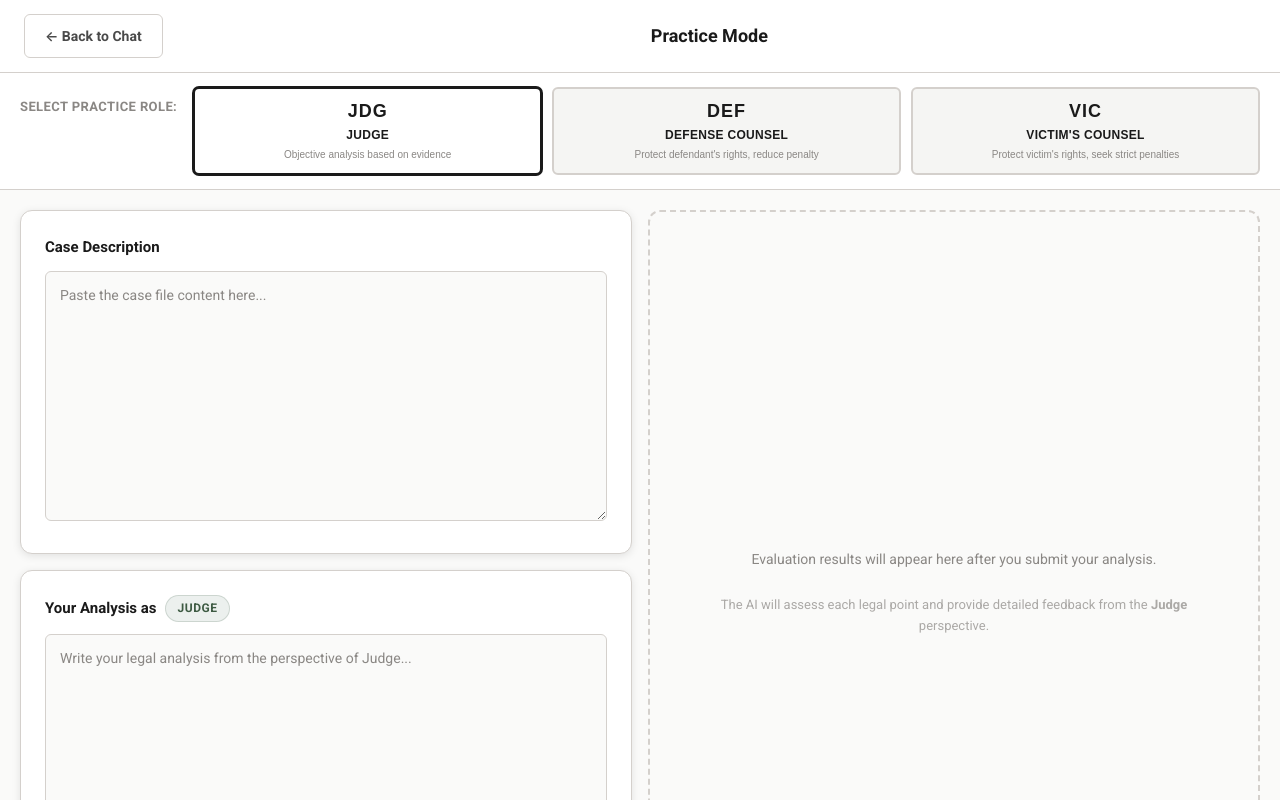
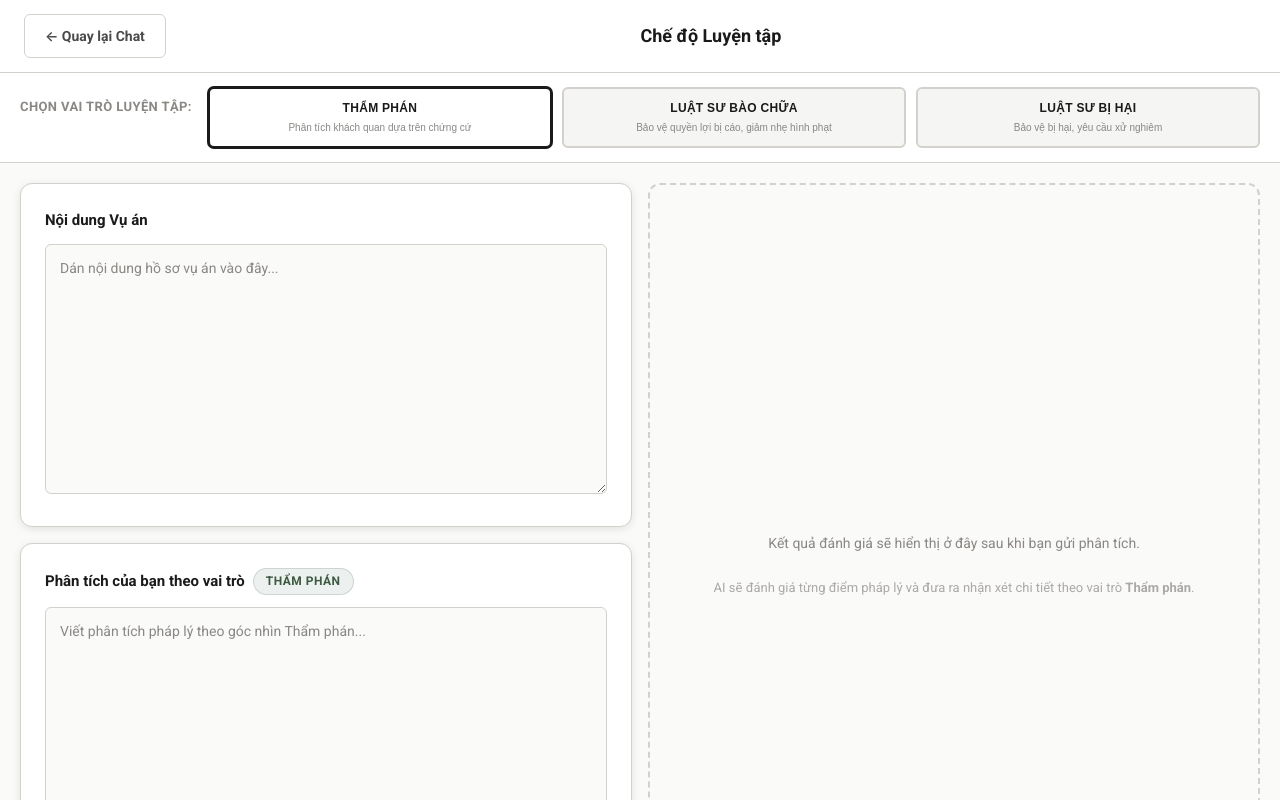
Before and after one commit to trunghieu1206/PenalLawChatbot, a React (Vite) app in the folder frontend/: page /training in a window 1280 px wide. Shown: the top 800 px of the page. Built offline with nearby package versions, Linux system fonts and the light colour scheme.

Commit message:
fix frontend

```diff
--- a/frontend/index.html
+++ b/frontend/index.html
@@ -3,7 +3,7 @@
   <head>
     <meta charset="UTF-8" />
     <meta name="viewport" content="width=device-width, initial-scale=1.0" />
-    <title>LegalAI — Trợ lý Pháp luật Hình sự Việt Nam</title>
+    <title>VNPLaw — Hệ thống Tư vấn Pháp luật Hình sự Việt Nam</title>
     <meta name="description" content="Hệ thống tư vấn pháp lý hình sự thông minh dựa trên AI. Phân tích vụ án, tra cứu điều luật, và nhận tư vấn pháp lý chuyên sâu." />
     <link rel="preconnect" href="https://fonts.googleapis.com" />
     <link rel="preconnect" href="https://fonts.gstatic.com" crossorigin />
--- a/frontend/src/components/MessageBubble.jsx
+++ b/frontend/src/components/MessageBubble.jsx
@@ -42,9 +42,9 @@ function processChildren(children) {
 }
 
 const ROLE_LABELS = {
-  defense: { label: 'Defense', abbr: 'DEF', cls: 'defense' },
-  victim: { label: 'Victim\'s Counsel', abbr: 'VIC', cls: 'victim' },
-  neutral: { label: 'Judge', abbr: 'JDG', cls: 'neutral' },
+  defense: { label: 'Luật sư Bào chữa', cls: 'defense' },
+  victim: { label: 'Luật sư Bị hại', cls: 'victim' },
+  neutral: { label: 'Thẩm phán', cls: 'neutral' },
 };
 
 export default function MessageBubble({ message, role }) {
@@ -59,7 +59,7 @@ export default function MessageBubble({ message, role }) {
       <div className={styles.bubble}>
         {!isUser && role && ROLE_LABELS[role] && (
           <span className={`badge badge-${ROLE_LABELS[role].cls} ${styles.roleBadge}`}>
-            {ROLE_LABELS[role].abbr}
+            {ROLE_LABELS[role].label}
           </span>
         )}
 
@@ -72,7 +72,7 @@ export default function MessageBubble({ message, role }) {
 
         {message.mappedLaws && message.mappedLaws.length > 0 && (
           <div className={styles.lawsTag}>
-            <span className={styles.lawsLabel}>Applicable law:</span>
+            <span className={styles.lawsLabel}>Điều luật áp dụng:</span>
             {message.mappedLaws.map((l, i) => (
               <span key={i} className={`${styles.lawPill} law-citation`}>
                 {l.article} {l.clause}
@@ -84,7 +84,7 @@ export default function MessageBubble({ message, role }) {
         <time className={styles.time}>
           {message.createdAt
             ? new Date(message.createdAt).toLocaleTimeString('vi-VN', { hour: '2-digit', minute: '2-digit' })
-            : 'Just now'}
+            : 'Vừa xong'}
         </time>
       </div>
     </div>
--- a/frontend/src/components/RoleSelector.jsx
+++ b/frontend/src/components/RoleSelector.jsx
@@ -3,24 +3,21 @@ import styles from './RoleSelector.module.css';
 const ROLES = [
   {
     id: 'defense',
-    label: 'Defense Counsel',
-    desc: 'Protect defendant\'s rights',
+    label: 'Luật sư Bào chữa',
+    desc: 'Bảo vệ quyền lợi bị cáo',
     color: '#2d5f7a',
-    abbr: 'DEF',
   },
   {
     id: 'neutral',
-    label: 'Judge',
-    desc: 'Objective legal determination',
+    label: 'Thẩm phán',
+    desc: 'Phán quyết khách quan dựa trên chứng cứ',
     color: '#3d5a42',
-    abbr: 'JDG',
   },
   {
     id: 'victim',
-    label: 'Victim\'s Counsel',
-    desc: 'Protect victim\'s rights',
+    label: 'Luật sư Bị hại',
+    desc: 'Bảo vệ quyền lợi nạn nhân',
     color: '#8b3a3a',
-    abbr: 'VIC',
   },
 ];
 
@@ -36,7 +33,6 @@ export default function RoleSelector({ selected, onChange }) {
           type="button"
           aria-pressed={selected === r.id}
         >
-          <span className={styles.abbr}>{r.abbr}</span>
           <span className={styles.label}>{r.label}</span>
           <span className={styles.desc}>{r.desc}</span>
         </button>
--- a/frontend/src/components/RoleSelector.module.css
+++ b/frontend/src/components/RoleSelector.module.css
@@ -1,19 +1,19 @@
 .wrapper {
   display: flex;
   gap: 12px;
-  flex-wrap: wrap;
-  justify-content: center;
+  flex-wrap: nowrap;
+  justify-content: space-between;
+  align-items: stretch;
 }
 
 .role {
   flex: 1;
-  min-width: 140px;
   display: flex;
   flex-direction: column;
   align-items: center;
   justify-content: center;
-  gap: 6px;
-  padding: 18px 16px;
+  gap: 8px;
+  padding: 20px 16px;
   background: var(--bg-surface);
   border: 2px solid var(--border);
   border-radius: var(--radius-md);
@@ -53,21 +53,12 @@
     0 4px 12px rgba(0, 0, 0, 0.1);
 }
 
-.abbr {
-  font-size: 20px;
-  position: relative;
-  z-index: 1;
-  font-weight: 700;
-  letter-spacing: 1px;
-  color: var(--role-color);
-}
-
 .label {
-  font-size: 13px;
+  font-size: 14px;
   font-weight: 700;
   position: relative;
   z-index: 1;
-  letter-spacing: 0.4px;
+  letter-spacing: 0.3px;
   text-transform: uppercase;
 }
 
--- a/frontend/src/pages/ChatPage.jsx
+++ b/frontend/src/pages/ChatPage.jsx
@@ -200,8 +200,7 @@ export default function ChatPage() {
     }
   };
 
-  const roleLabel = activeRole === 'defense' ? 'Defense' : activeRole === 'victim' ? 'Victim\'s Counsel' : 'Judge';
-  const roleAbbr = activeRole === 'defense' ? 'DEF' : activeRole === 'victim' ? 'VIC' : 'JDG';
+  const roleLabel = activeRole === 'defense' ? 'Luật sư Bào chữa' : activeRole === 'victim' ? 'Luật sư Bị hại' : 'Thẩm phán';
   const charCount = input.length;
 
   const handleRoleBtnClick = () => {
@@ -220,14 +219,14 @@ export default function ChatPage() {
       <aside className={`${styles.sidebar} ${sidebarOpen ? styles.sidebarOpen : styles.sidebarClosed}`}>
         <div className={styles.sidebarHeader}>
           <div className={styles.logo}>
-            {sidebarOpen && <span className={styles.logoText}>LegalAI</span>}
+            {sidebarOpen && <span className={styles.logoText}>VNPLaw</span>}
           </div>
         </div>
 
         {sidebarOpen && (
           <>
             <button className={`btn btn-primary ${styles.newChatBtn}`} onClick={createNewSession}>
-              ✦ Cuộc trò chuyện mới
+              Cuộc trò chuyện mới
             </button>
 
             <div className={styles.sessionList}>
@@ -265,7 +264,7 @@ export default function ChatPage() {
               className={styles.trainingBtn}
               onClick={() => navigate('/training')}
             >
-              Practice Mode
+              Chế độ Luyện tập
             </button>
 
             <div className={styles.userSection}>
@@ -286,7 +285,7 @@ export default function ChatPage() {
                     }}
                     style={{ width: '100%', marginTop: '8px' }}
                   >
-                    🚪 Đăng xuất
+                    Đăng xuất
                   </button>
                 </>
               ) : (
@@ -294,24 +293,22 @@ export default function ChatPage() {
                   <div className={styles.userInfo}>
                     <span className={styles.userAvatar}>G</span>
                     <div>
-                      <div className={styles.userName}>Guest</div>
-                      <div className={styles.userEmail}>No login required</div>
+                      <div className={styles.userName}>Khách</div>
+                      <div className={styles.userEmail}>Chưa đăng nhập</div>
                     </div>
                   </div>
-                  <div style={{ display: 'flex', gap: '8px', marginTop: '8px', minWidth: 0, width: '100%' }}>
+                  <div className={styles.userActions}>
                     <button
                       className="btn btn-ghost"
                       onClick={() => navigate('/login')}
-                      style={{ flex: 1, minWidth: 0, overflow: 'hidden', textOverflow: 'ellipsis', whiteSpace: 'nowrap' }}
                     >
-                      🔐 Đăng nhập
+                      Đăng nhập
                     </button>
                     <button
                       className="btn btn-primary"
                       onClick={() => navigate('/register')}
-                      style={{ flex: 1, minWidth: 0, overflow: 'hidden', textOverflow: 'ellipsis', whiteSpace: 'nowrap' }}
                     >
-                      ➕ Đăng ký
+                      Đăng ký
                     </button>
                   </div>
                 </>
@@ -322,6 +319,7 @@ export default function ChatPage() {
       </aside>
 
       {/* FLOATING SIDEBAR TOGGLE BUTTON — always on top, never covered */}
+      {!showRoleModal && (
         <button
           className={`btn btn-ghost ${styles.floatingToggleBtn}`}
           style={{ left: sidebarOpen ? '236px' : '32px' }}
@@ -330,6 +328,7 @@ export default function ChatPage() {
         >
           {sidebarOpen ? '◀' : '▶'}
         </button>
+      )}
 
       {/* MAIN CHAT AREA */}
       <main className={styles.main}>
@@ -347,13 +346,12 @@ export default function ChatPage() {
                 onClick={handleRoleBtnClick}
                 title={currentSession ? 'Vai trò đã được khóa cho phiên này' : 'Chọn vai trò phân tích'}
               >
-                {roleIcon}
                 <span className={`badge badge-${activeRole}`}>{roleLabel}</span>
-                {currentSession && <span className={styles.roleLockIcon}>🔒</span>}
+                {currentSession && <span className={styles.roleLockIcon}>ĐÃ KHÓA</span>}
               </button>
               {showRoleLockPopup && (
                 <div className={styles.roleLockPopup}>
-                  🔒 Vai trò đã được khóa. Bạn không thể thay đổi vai trò trong phiên đang diễn ra.
+                  Vai trò đã được khóa. Bạn không thể thay đổi vai trò trong phiên đang diễn ra.
                 </div>
               )}
             </div>
@@ -363,14 +361,14 @@ export default function ChatPage() {
         <div className={`${styles.messages} scroll-area`}>
           {messages.length === 0 && (
             <div className={styles.welcome}>
-              <h3 className={styles.welcomeTitle}>Penal Law Assistant</h3>
+              <h3 className={styles.welcomeTitle}>Trợ lý Luật Hình sự</h3>
               <p className={styles.welcomeDesc}>
-                Paste the case content below to receive detailed legal analysis.
+                Dán nội dung hồ sơ vụ án để nhận được phân tích pháp luật chi tiết.
               </p>
               <div className={styles.welcomeHints}>
-                <span>Crime Analysis &amp; Legal Provisions</span>
-                <span>Sentencing &amp; Mitigating Factors</span>
-                <span>Penal Code Citations</span>
+                <span>Phân tích tội danh &amp; Điều luật áp dụng</span>
+                <span>Hình phạt &amp; Tình tiết giảm nhẹ</span>
+                <span>Trích dẫn Bộ luật Hình sự</span>
               </div>
             </div>
           )}
@@ -430,7 +428,7 @@ export default function ChatPage() {
             <h3 className={styles.modalTitle}>Chọn vai trò phân tích</h3>
             <p style={{ fontSize: '13px', color: 'var(--text-muted)', marginBottom: '16px', marginTop: '-12px' }}>
               {pendingContent
-                ? '⚠️ Chọn vai trò trước khi bắt đầu. Vai trò sẽ không thể thay đổi sau khi phiên bắt đầu.'
+                ? 'Chọn vai trò trước khi bắt đầu. Vai trò sẽ không thể thay đổi sau khi phiên bắt đầu.'
                 : 'Vai trò sẽ được khóa cho toàn bộ phiên hội thoại này.'}
             </p>
             <RoleSelector selected={role} onChange={handleRoleConfirmed} />
--- a/frontend/src/pages/ChatPage.module.css
+++ b/frontend/src/pages/ChatPage.module.css
@@ -249,10 +249,17 @@
 
 .userActions {
   display: flex;
-  gap: 4px;
+  gap: 8px;
+  width: 100%;
 }
 
-.userActions .btn { padding: 6px 8px; flex: 1; justify-content: center; font-size: 14px; }
+.userActions .btn {
+  flex: 1;
+  padding: 10px 12px;
+  justify-content: center;
+  font-size: 13px;
+  font-weight: 600;
+}
 
 /* --- MAIN --- */
 .main {
@@ -287,6 +294,14 @@
   align-items: center;
   gap: 6px;
   font-size: 14px;
+}
+
+.roleAbbr {
+  font-weight: 700;
+  font-size: 12px;
+  letter-spacing: 1px;
+  text-transform: uppercase;
+  color: var(--accent);
 }
 
 .roleLocked {
--- a/frontend/src/pages/LoginPage.jsx
+++ b/frontend/src/pages/LoginPage.jsx
@@ -44,8 +44,8 @@ export default function LoginPage() {
       </button>
       <div className={`${styles.container} card animate-fade-in`}>
         <div className={styles.logo}>
-          <h1 className={styles.logoText}>LegalAI</h1>
-          <p className={styles.logoSub}>Hệ thống Trợ lý Pháp luật Hình sự</p>
+          <h1 className={styles.logoText}>VNPLaw</h1>
+          <p className={styles.logoSub}>Hệ Thống Tư Vấn Pháp Luật Hình Sự Việt Nam</p>
         </div>
 
         <form onSubmit={handleSubmit} className={styles.form}>
--- a/frontend/src/pages/RegisterPage.jsx
+++ b/frontend/src/pages/RegisterPage.jsx
@@ -49,8 +49,8 @@ export default function RegisterPage() {
       </button>
       <div className={`${styles.container} card animate-fade-in`}>
         <div className={styles.logo}>
-          <h1 className={styles.logoText}>LegalAI</h1>
-          <p className={styles.logoSub}>Tạo tài khoản mới</p>
+          <h1 className={styles.logoText}>VNPLaw</h1>
+          <p className={styles.logoSub}>Tạo Tài Khoản Mới</p>
         </div>
 
         <form onSubmit={handleSubmit} className={styles.form}>
--- a/frontend/src/pages/TrainingPage.jsx
+++ b/frontend/src/pages/TrainingPage.jsx
@@ -6,24 +6,21 @@ import styles from './TrainingPage.module.css';
 const MODES = [
   {
     id: 'neutral',
-    label: 'Judge',
-    desc: 'Objective analysis based on evidence',
+    label: 'Thẩm phán',
+    desc: 'Phân tích khách quan dựa trên chứng cứ',
     badgeClass: 'badge-neutral',
-    abbr: 'JDG',
   },
   {
     id: 'defense',
-    label: 'Defense Counsel',
-    desc: 'Protect defendant\'s rights, reduce penalty',
+    label: 'Luật sư Bào chữa',
+    desc: 'Bảo vệ quyền lợi bị cáo, giảm nhẹ hình phạt',
     badgeClass: 'badge-defense',
-    abbr: 'DEF',
   },
   {
     id: 'victim',
-    label: 'Victim\'s Counsel',
-    desc: 'Protect victim\'s rights, seek strict penalties',
+    label: 'Luật sư Bị hại',
+    desc: 'Bảo vệ bị hại, yêu cầu xử nghiêm',
     badgeClass: 'badge-victim',
-    abbr: 'VIC',
   },
 ];
 
@@ -72,9 +69,9 @@ export default function TrainingPage() {
   };
 
   const getScoreEmoji = (score) => {
-    if (score >= 80) return 'Excellent';
-    if (score >= 60) return 'Good';
-    return 'Needs Improvement';
+    if (score >= 80) return 'Xuất sắc';
+    if (score >= 60) return 'Tốt';
+    return 'Cần cải thiện';
   };
 
   const selectedMode = MODES.find(m => m.id === mode);
@@ -82,16 +79,16 @@ export default function TrainingPage() {
   return (
     <div className={styles.page}>
       <header className={styles.header}>
-        <Link to="/chat" className="btn btn-ghost">← Back to Chat</Link>
+        <Link to="/chat" className="btn btn-ghost">← Quay lại Chat</Link>
         <div className={styles.headerTitle}>
-          Practice Mode
+          Chế độ Luyện tập
         </div>
         <div />
       </header>
 
       {/* MODE SELECTOR */}
       <div className={styles.modeBar}>
-        <span className={styles.modeBarLabel}>Select Practice Role:</span>
+        <span className={styles.modeBarLabel}>Chọn vai trò luyện tập:</span>
         <div className={styles.modeOptions}>
           {MODES.map(m => (
             <button
@@ -101,7 +98,6 @@ export default function TrainingPage() {
               disabled={loading}
               title={m.desc}
             >
-              <span className={styles.modeAbbr}>{m.abbr}</span>
               <span className={styles.modeLabel}>{m.label}</span>
               <span className={styles.modeDesc}>{m.desc}</span>
             </button>
@@ -113,10 +109,10 @@ export default function TrainingPage() {
         {/* Left: Input */}
         <div className={styles.panel}>
           <div className="card" style={{ padding: 24 }}>
-            <h3 className={styles.panelTitle}>Case Description</h3>
+            <h3 className={styles.panelTitle}>Nội dung Vụ án</h3>
             <textarea
               className={styles.textarea}
-              placeholder="Paste the case file content here..."
+              placeholder="Dán nội dung hồ sơ vụ án vào đây..."
               value={caseDesc}
               onChange={e => setCaseDesc(e.target.value)}
               rows={10}
@@ -125,11 +121,11 @@ export default function TrainingPage() {
           </div>
           <div className="card" style={{ padding: 24, marginTop: 16 }}>
             <h3 className={styles.panelTitle}>
-              Your Analysis as <span className={`badge ${selectedMode.badgeClass}`}>{selectedMode.label}</span>
+              Phân tích của bạn theo vai trò <span className={`badge ${selectedMode.badgeClass}`}>{selectedMode.label}</span>
             </h3>
             <textarea
               className={styles.textarea}
-              placeholder={`Write your legal analysis from the perspective of ${selectedMode.label}...`}
+              placeholder={`Viết phân tích pháp lý theo góc nhìn ${selectedMode.label}...`}
               value={userAnalysis}
               onChange={e => setUserAnalysis(e.target.value)}
               rows={10}
@@ -144,7 +140,7 @@ export default function TrainingPage() {
               disabled={loading}
               style={{ flex: 1, justifyContent: 'center', padding: 13, fontSize: 15 }}
             >
-              {loading ? <><span className="loader" /> Evaluating...</> : 'Evaluate Analysis'}
+              {loading ? <><span className="loader" /> Đang đánh giá...</> : 'Đánh giá phân tích'}
             </button>
             {result && (
               <button
@@ -152,7 +148,7 @@ export default function TrainingPage() {
                 onClick={handleReset}
                 style={{ padding: 13, fontSize: 14 }}
               >
-                Reset
+                Làm lại
               </button>
             )}
           </div>
@@ -162,9 +158,9 @@ export default function TrainingPage() {
         <div className={styles.panel}>
           {!result ? (
             <div className={styles.placeholder}>
-              <p>Evaluation results will appear here after you submit your analysis.</p>
+              <p>Kết quả đánh giá sẽ hiển thị ở đây sau khi bạn gửi phân tích.</p>
               <p style={{ fontSize: 13, opacity: 0.7, marginTop: 8 }}>
-                The AI will assess each legal point and provide detailed feedback from the <strong>{selectedMode.label}</strong> perspective.
+                AI sẽ đánh giá từng điểm pháp lý và đưa ra nhận xét chi tiết theo vai trò <strong>{selectedMode.label}</strong>.
               </p>
             </div>
           ) : (
@@ -174,17 +170,17 @@ export default function TrainingPage() {
                   {result.score}
                 </div>
                 <div>
-                  <div className={styles.scoreLabel}>Your Score</div>
+                  <div className={styles.scoreLabel}>Điểm số của bạn</div>
                   <div className={styles.scoreDesc}>{getScoreEmoji(result.score)}</div>
                   <div className={styles.scoreRole}>
-                    Evaluated as: <span className={`badge ${selectedMode.badgeClass}`}>{selectedMode.label}</span>
+                    Đánh giá theo vai trò: <span className={`badge ${selectedMode.badgeClass}`}>{selectedMode.label}</span>
                   </div>
                 </div>
               </div>
 
               {result.feedback.strengths?.length > 0 && (
                 <section className={styles.section}>
-                  <h4 className={styles.sectionTitle} style={{ color: 'var(--success)' }}>Strengths</h4>
+                  <h4 className={styles.sectionTitle} style={{ color: 'var(--success)' }}>Điểm mạnh</h4>
                   <ul className={styles.list}>
                     {result.feedback.strengths.map((s, i) => (
                       <li key={i} className={styles.listItemGood}>{s}</li>
@@ -195,7 +191,7 @@ export default function TrainingPage() {
 
               {result.feedback.improvements?.length > 0 && (
                 <section className={styles.section}>
-                  <h4 className={styles.sectionTitle} style={{ color: 'var(--error)' }}>Areas for Improvement</h4>
+                  <h4 className={styles.sectionTitle} style={{ color: 'var(--error)' }}>Cần cải thiện</h4>
                   <ul className={styles.list}>
                     {result.feedback.improvements.map((s, i) => (
                       <li key={i} className={styles.listItemBad}>{s}</li>
@@ -206,7 +202,7 @@ export default function TrainingPage() {
 
               {result.feedback.missed_articles?.length > 0 && (
                 <section className={styles.section}>
-                  <h4 className={styles.sectionTitle} style={{ color: 'var(--accent)' }}>📖 Điều luật bỏ sót</h4>
+                  <h4 className={styles.sectionTitle} style={{ color: 'var(--accent)' }}>Điều luật bỏ sót</h4>
                   <div className={styles.pills}>
                     {result.feedback.missed_articles.map((a, i) => (
                       <span key={i} className="law-citation">{a}</span>
@@ -217,7 +213,7 @@ export default function TrainingPage() {
 
               {result.feedback.suggestion && (
                 <section className={styles.section}>
-                  <h4 className={styles.sectionTitle}>💡 Gợi ý</h4>
+                  <h4 className={styles.sectionTitle}>Gợi ý</h4>
                   <p className={styles.suggestion}>{result.feedback.suggestion}</p>
                 </section>
               )}
```
Also changed, not shown: 5 other files (tests, documents, lock files or other folders). Lines whose indentation alone changed are shown as unchanged.
